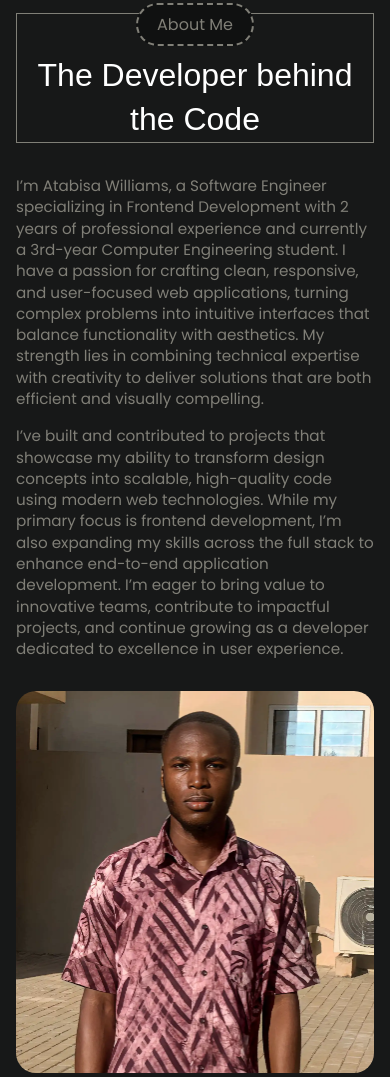
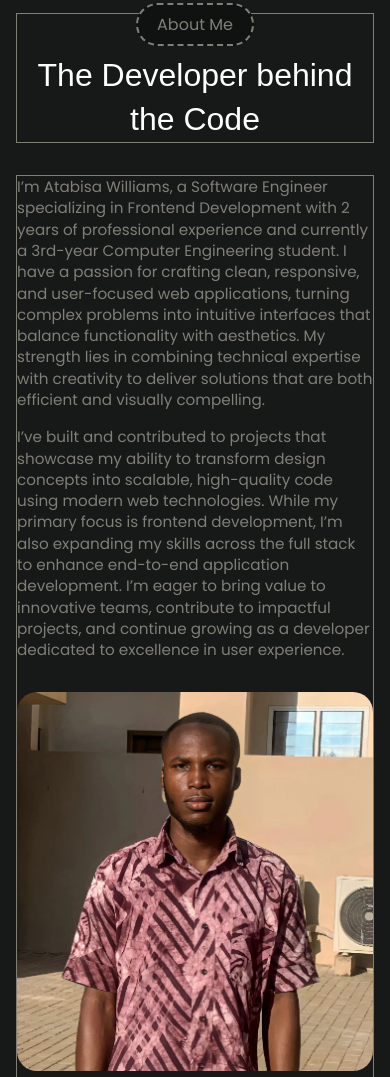
Before and after one commit to heyywillz/My-portfolio, a plain HTML site: page index.html in a window 390 px wide. Shown: the part 1114-2191 px from the top of the page. Drawn offline with Linux system fonts and the light colour scheme; a web font is replaced by a local one.

Commit message:
building my portfolio website

```diff
--- a/style.css
+++ b/style.css
@@ -476,7 +476,7 @@ main {
 
   .about-container {
     margin-top: 0.5rem;
-    border: 1px;
+    border: 1px solid var(--text-color);
   }
 
   .about-text p {
```
